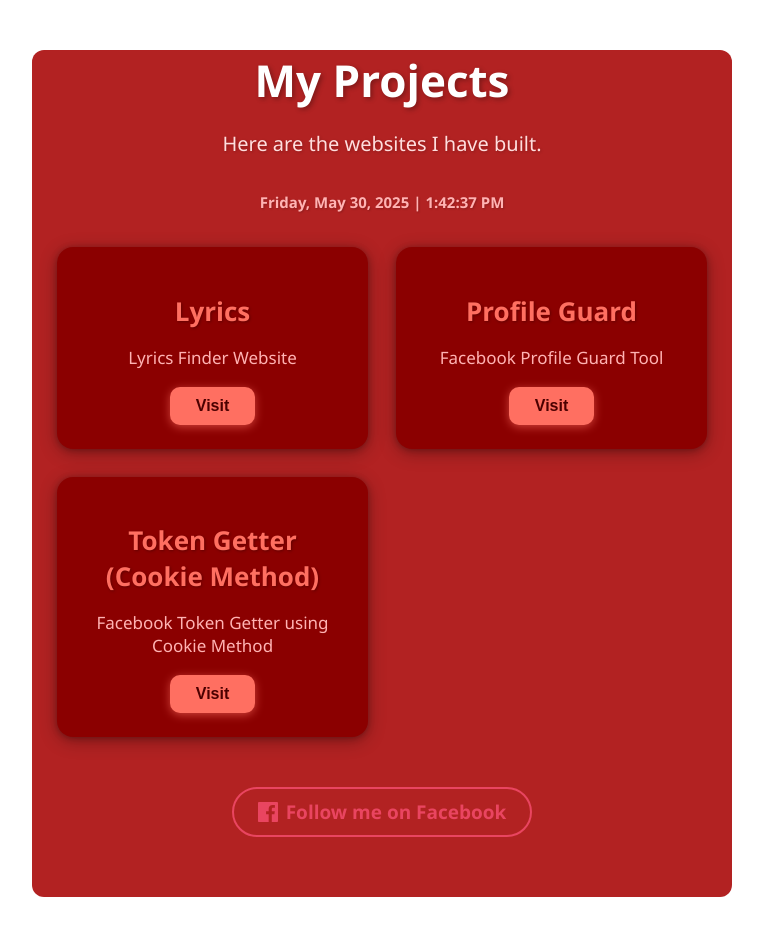
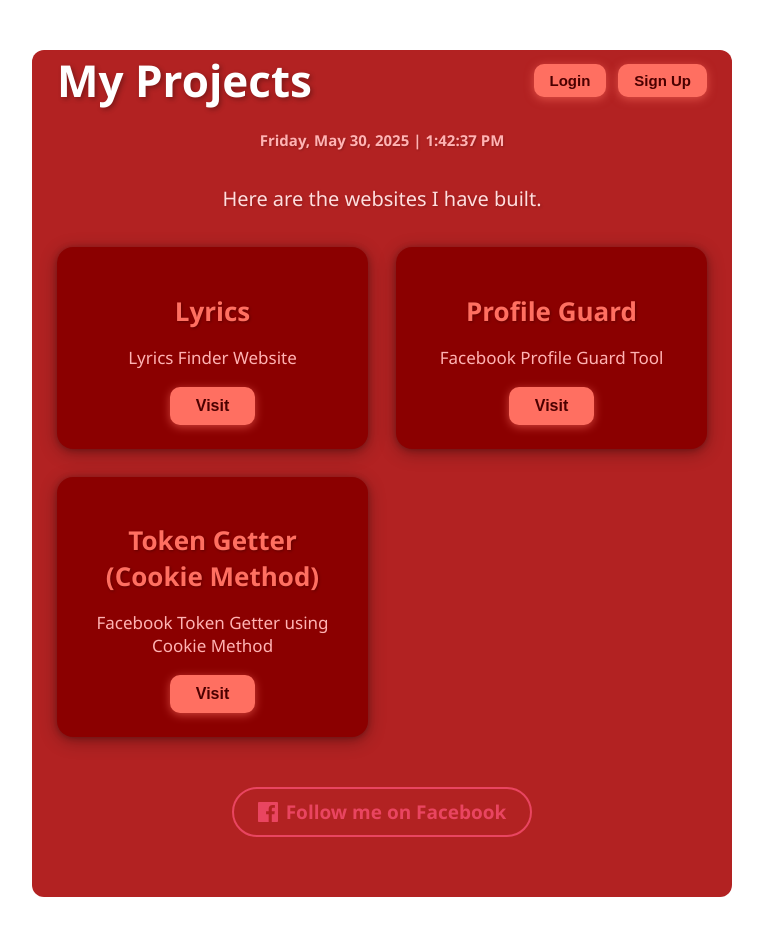
Before and after one commit to johnalpay/Project-s-, a Next.js app: page / in a window 1280 px wide. Shown: the top 936 px of the page, without its empty margins (258-1021 px from the left). Built offline with nearby package versions, Linux system fonts and the light colour scheme.

Commit message:
Update index.js

```diff
--- a/pages/index.js
+++ b/pages/index.js
@@ -20,10 +20,23 @@ export default function Home() {
   ];
 
   const [dateTime, setDateTime] = useState(new Date());
+  const [view, setView] = useState("home"); // "home", "login", "signup"
+  const [user, setUser] = useState(null);
+
+  // For form fields
+  const [formUsername, setFormUsername] = useState("");
+  const [formPassword, setFormPassword] = useState("");
+  const [message, setMessage] = useState("");
 
   useEffect(() => {
     const timer = setInterval(() => setDateTime(new Date()), 1000);
     return () => clearInterval(timer);
+  }, []);
+
+  useEffect(() => {
+    // Check localStorage for logged in user
+    const savedUser = localStorage.getItem("loggedInUser");
+    if (savedUser) setUser(savedUser);
   }, []);
 
   const formattedDate = dateTime.toLocaleDateString(undefined, {
@@ -35,14 +48,91 @@ export default function Home() {
 
   const formattedTime = dateTime.toLocaleTimeString();
 
+  // Signup handler
+  function handleSignup(e) {
+    e.preventDefault();
+    if (!formUsername || !formPassword) {
+      setMessage("Please fill in both fields.");
+      return;
+    }
+
+    const usersJSON = localStorage.getItem("users");
+    const users = usersJSON ? JSON.parse(usersJSON) : {};
+
+    if (users[formUsername]) {
+      setMessage("Username already exists. Please login or choose another.");
+      return;
+    }
+
+    users[formUsername] = formPassword;
+    localStorage.setItem("users", JSON.stringify(users));
+    setMessage("Signup successful! Please login now.");
+    setFormUsername("");
+    setFormPassword("");
+    setView("login");
+  }
+
+  // Login handler
+  function handleLogin(e) {
+    e.preventDefault();
+    if (!formUsername || !formPassword) {
+      setMessage("Please fill in both fields.");
+      return;
+    }
+
+    const usersJSON = localStorage.getItem("users");
+    const users = usersJSON ? JSON.parse(usersJSON) : {};
+
+    if (users[formUsername] && users[formUsername] === formPassword) {
+      localStorage.setItem("loggedInUser", formUsername);
+      setUser(formUsername);
+      setMessage("");
+      setFormUsername("");
+      setFormPassword("");
+      setView("home");
+    } else {
+      setMessage("Invalid username or password.");
+    }
+  }
+
+  function handleLogout() {
+    localStorage.removeItem("loggedInUser");
+    setUser(null);
+    setView("home");
+  }
+
   return (
     <main style={styles.container}>
+      <header style={styles.header}>
         <h1 style={styles.title}>My Projects</h1>
-      <p style={styles.description}>Here are the websites I have built.</p>
+        <nav>
+          {!user ? (
+            <>
+              <button style={styles.navButton} onClick={() => { setView("login"); setMessage(""); }}>
+                Login
+              </button>
+              <button style={styles.navButton} onClick={() => { setView("signup"); setMessage(""); }}>
+                Sign Up
+              </button>
+            </>
+          ) : (
+            <>
+              <span style={{ marginRight: 15, fontWeight: "600" }}>Welcome, {user}!</span>
+              <button style={styles.navButton} onClick={handleLogout}>
+                Logout
+              </button>
+            </>
+          )}
+        </nav>
+      </header>
 
       <div style={styles.dateTime}>
         <span>{formattedDate}</span> | <span>{formattedTime}</span>
       </div>
+
+      {view === "home" && (
+        <>
+          <p style={styles.description}>Here are the websites I have built.</p>
 
           <div style={styles.projectsContainer}>
             {projects.map((project) => (
@@ -55,6 +145,51 @@ export default function Home() {
               </div>
             ))}
           </div>
+        </>
+      )}
+
+      {(view === "login" || view === "signup") && (
+        <form onSubmit={view === "login" ? handleLogin : handleSignup} style={styles.form}>
+          <h2>{view === "login" ? "Login" : "Sign Up"}</h2>
+          {message && <p style={styles.message}>{message}</p>}
+          <input
+            type="text"
+            placeholder="Username"
+            value={formUsername}
+            onChange={(e) => setFormUsername(e.target.value)}
+            style={styles.input}
+            autoComplete="username"
+          />
+          <input
+            type="password"
+            placeholder="Password"
+            value={formPassword}
+            onChange={(e) => setFormPassword(e.target.value)}
+            style={styles.input}
+            autoComplete={view === "login" ? "current-password" : "new-password"}
+          />
+          <button type="submit" style={styles.button}>
+            {view === "login" ? "Login" : "Sign Up"}
+          </button>
+          <p style={{ marginTop: 12 }}>
+            {view === "login" ? (
+              <>
+                Don't have an account?{" "}
+                <button type="button" style={styles.linkButton} onClick={() => { setView("signup"); setMessage(""); }}>
+                  Sign Up
+                </button>
+              </>
+            ) : (
+              <>
+                Already have an account?{" "}
+                <button type="button" style={styles.linkButton} onClick={() => { setView("login"); setMessage(""); }}>
+                  Login
+                </button>
+              </>
+            )}
+          </p>
+        </form>
+      )}
 
       <footer style={styles.footer}>
         <a
@@ -69,7 +204,6 @@ export default function Home() {
         </a>
       </footer>
 
-      {/* Inline CSS for hover animations */}
       <style jsx>{`
         .project-card:hover {
           transform: translateY(-8px);
@@ -96,10 +230,6 @@ export default function Home() {
 
         .follow-button:active {
           transform: scale(0.95);
-        }
-
-        main {
-          transition: background-color 0.3s ease;
         }
       `}</style>
     </main>
@@ -134,17 +264,30 @@ const styles = {
     boxSizing: "border-box",
     borderRadius: 12,
   },
+  header: {
+    display: "flex",
+    justifyContent: "space-between",
+    alignItems: "center",
+    marginBottom: 20,
+  },
   title: {
     fontSize: 44,
-    marginBottom: 14,
+    margin: 0,
     fontWeight: "700",
     textShadow: "2px 2px 5px rgba(0,0,0,0.3)",
   },
-  description: {
-    fontSize: 20,
-    marginBottom: 35,
-    color: "#ffdede",
-    textShadow: "1px 1px 3px rgba(0,0,0,0.2)",
+  navButton: {
+    marginLeft: 12,
+    backgroundColor: "#ff6f61",
+    border: "none",
+    borderRadius: 10,
+    padding: "8px 16px",
+    color: "#4b0000",
+    fontWeight: "700",
+    cursor: "pointer",
+    fontSize: 15,
+    boxShadow: "0 2px 10px rgba(255,111,97,0.6)",
+    transition: "background-color 0.3s ease",
   },
   dateTime: {
     fontSize: 15,
@@ -152,6 +295,12 @@ const styles = {
     marginBottom: 35,
     fontWeight: "600",
     textShadow: "1px 1px 2px rgba(0,0,0,0.2)",
+  },
+  description: {
+    fontSize: 20,
+    marginBottom: 35,
+    color: "#ffdede",
+    textShadow: "1px 1px 3px rgba(0,0,0,0.2)",
   },
   projectsContainer: {
     display: "grid",
@@ -205,4 +354,36 @@ const styles = {
     borderRadius: 35,
     transition: "background-color 0.3s ease, color 0.3s ease, transform 0.2s ease, box-shadow 0.3s ease",
   },
+  form: {
+    backgroundColor: "#8b0000",
+    padding: 30,
+    borderRadius: 20,
+    boxShadow: "0 4px 18px rgba(0,0,0,0.4)",
+    maxWidth: 400,
+    margin: "auto",
+  },
+  input: {
+    display: "block",
+    width: "100%",
+    padding: 10,
+    marginBottom: 18,
+    borderRadius: 8,
+    border: "none",
+    fontSize: 16,
+  },
+  message: {
+    marginBottom: 18,
+    color: "#ffb3b3",
+    fontWeight: "600",
+  },
+  linkButton: {
+    background: "none",
+    border: "none",
+    color: "#ff6f61",
+    cursor: "pointer",
+    fontWeight: "700",
+    textDecoration: "underline",
+    padding: 0,
+    fontSize: 15,
+  },
 };
```
Lines whose indentation alone changed are shown as unchanged.
